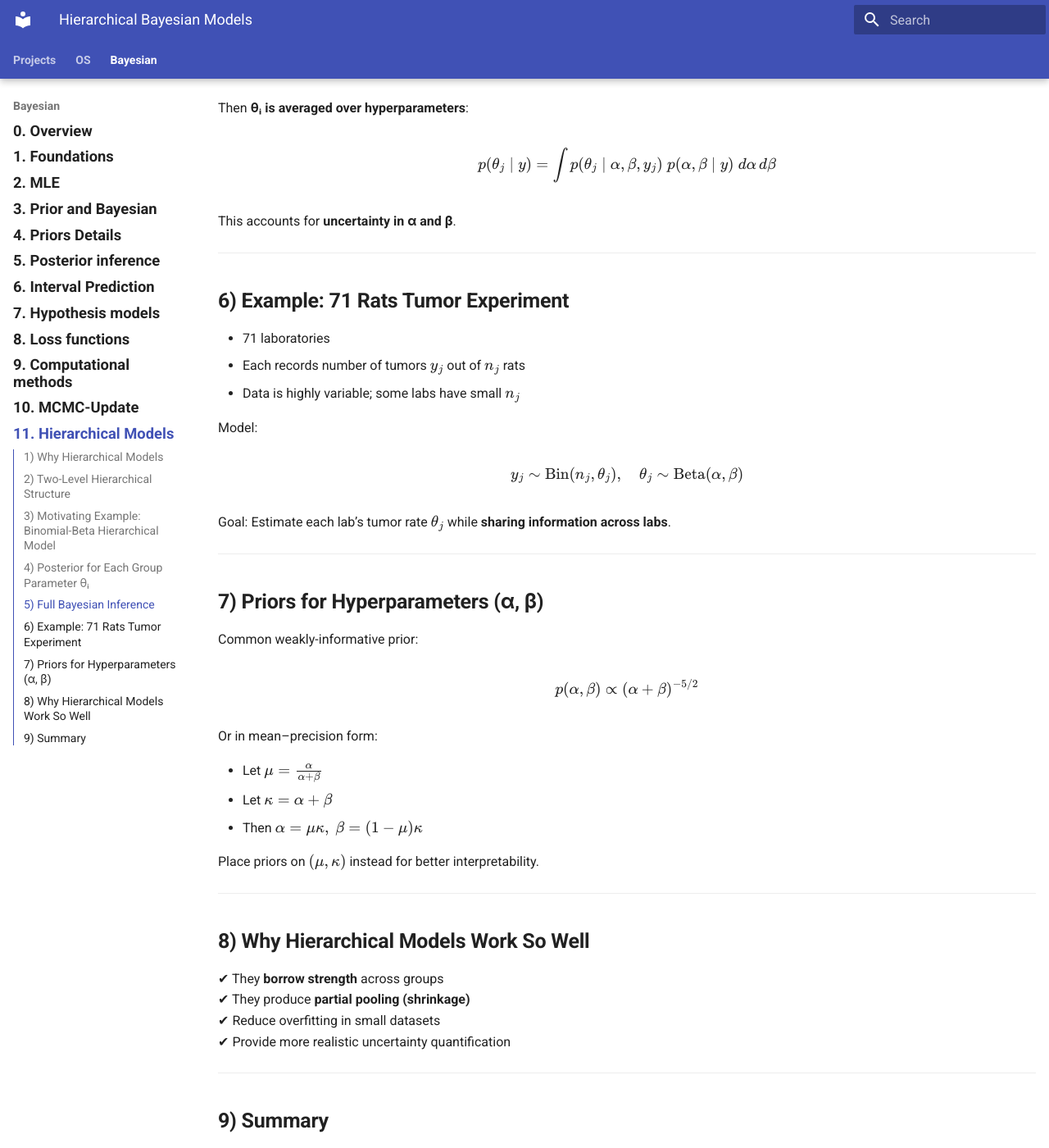
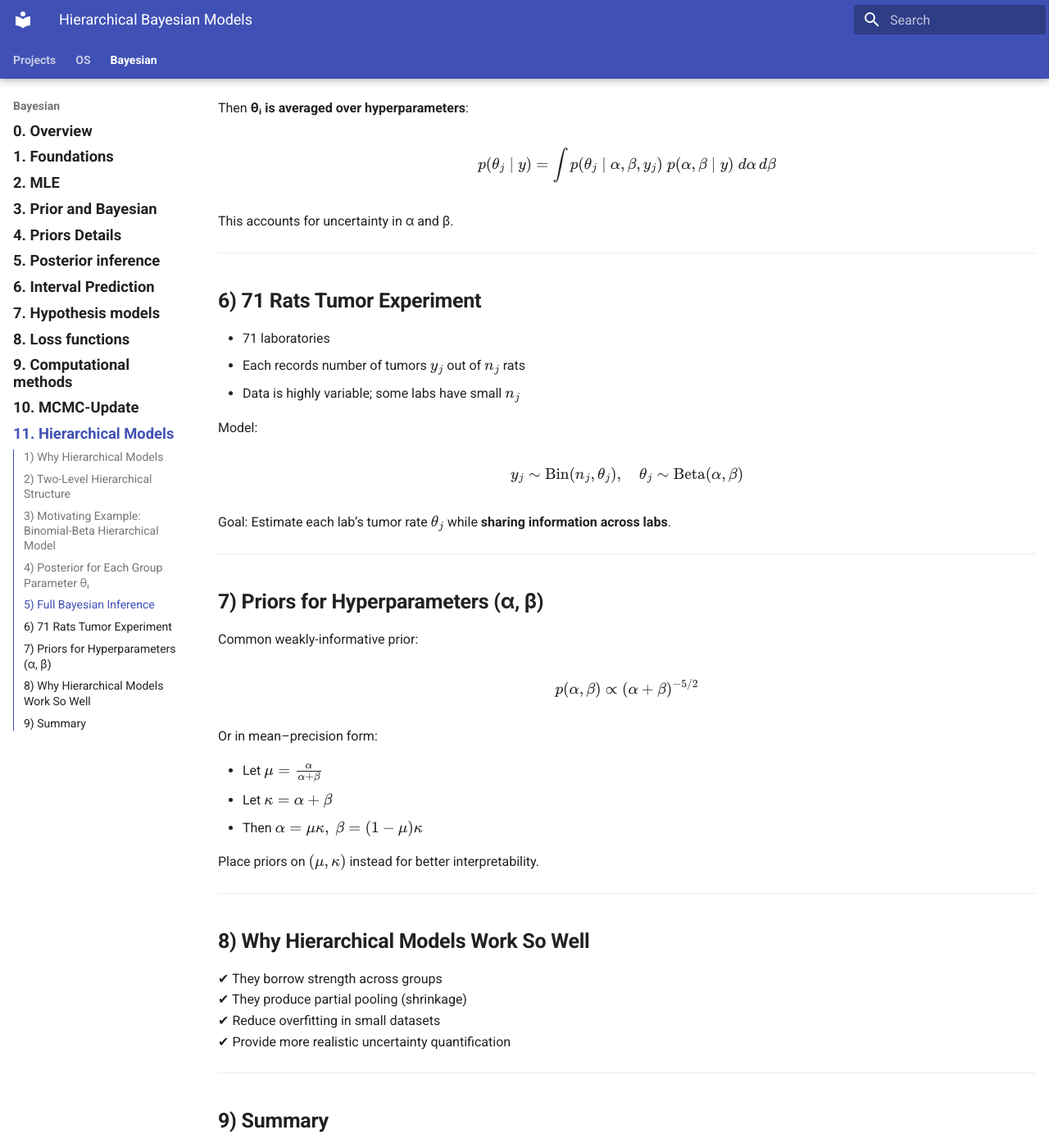
Before and after one commit to Jeongsoo-dev/ML_based_MR_CT_SeriesType_Detection, an MkDocs documentation site: the page built from docs/bayesian/lec11_hierarchy.md, in a window 1280 px wide and 1400 px high, scrolled down 2535 px. Shown: the whole window at 82% size. Built offline with MkDocs 1.6.1 and Material for MkDocs 9.7.7, drawn with Linux system fonts in a browser that asks for light colours; some of the changed text lies outside the part shown.

Commit message:
Update lec11_hierarchy.md

```diff
--- a/docs/bayesian/lec11_hierarchy.md
+++ b/docs/bayesian/lec11_hierarchy.md
@@ -16,7 +16,7 @@
 - Student test scores across schools
 - Manufacturing defects from multiple factories
 
-They allow us to **share information across groups**, balancing:
+They allow us to share information across groups, balancing:
 
 | Model Type | Description | Drawback |
 |------------|-------------|----------|
@@ -91,7 +91,7 @@
 \frac{y_j + \alpha}{n_j + \alpha + \beta}
 $$
 
-This can be rewritten as a **shrinkage form**:
+This can be rewritten as a shrinkage form:
 
 $$
 E[\theta_j \mid y_j] =
@@ -127,11 +127,11 @@
 \; p(\alpha, \beta \mid y) \; d\alpha \, d\beta
 $$
 
-This accounts for **uncertainty in α and β**.
+This accounts for uncertainty in α and β.
 
 ---
 
-## **6) Example: 71 Rats Tumor Experiment**
+## **6) 71 Rats Tumor Experiment**
 
 - 71 laboratories
 - Each records number of tumors $y_j$ out of $n_j$ rats
@@ -169,8 +169,8 @@
 
 ## **8) Why Hierarchical Models Work So Well**
 
-✔ They **borrow strength** across groups
-✔ They produce **partial pooling (shrinkage)**
+✔ They borrow strength across groups
+✔ They produce partial pooling (shrinkage)
 ✔ Reduce overfitting in small datasets
 ✔ Provide more realistic uncertainty quantification
 
```
Also changed, not shown: other parts of docs/bayesian/lec11_hierarchy.md (+2 -2 lines).
